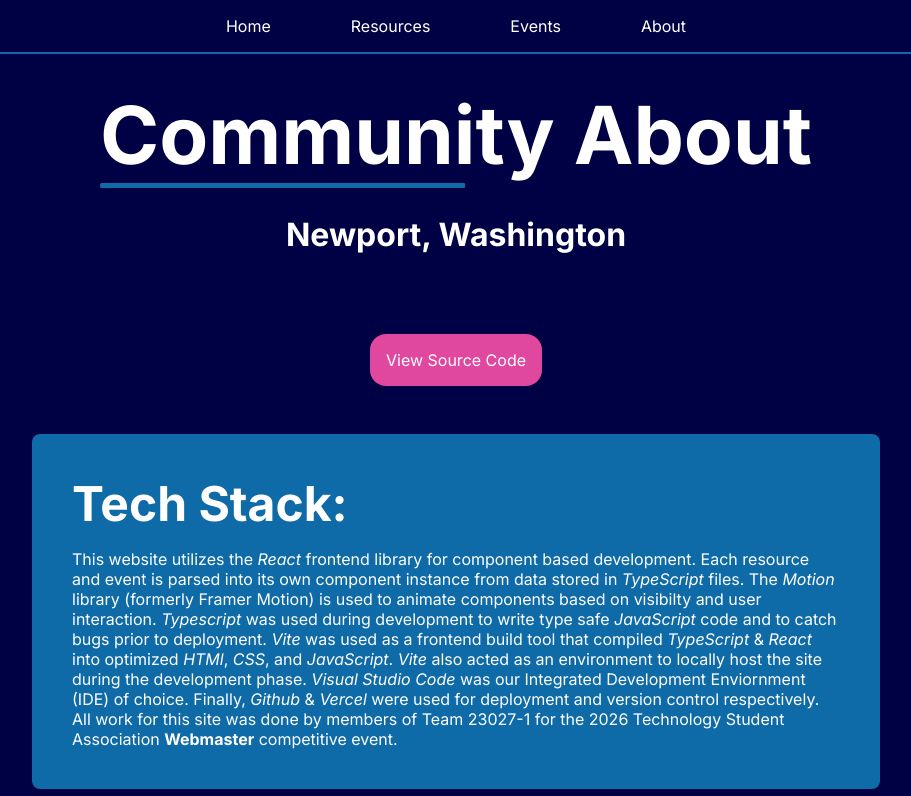
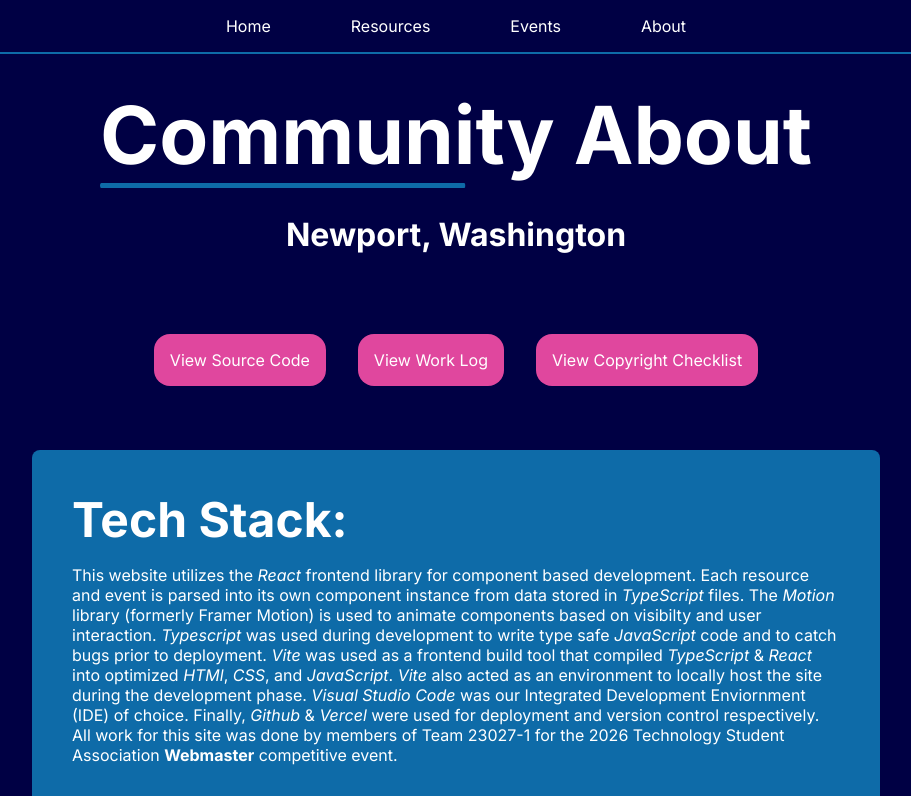
Before and after one commit to coopericksen/communityhub, a React (Vite) app: page /about in a window 1280 px wide. Shown: the top 796 px of the page, without its empty margins (184-1095 px from the left). Built offline with nearby package versions, Linux system fonts and the light colour scheme.

Commit message:
Added work log and student copyright checklist to about page

```diff
--- a/src/pages/AboutPage.tsx
+++ b/src/pages/AboutPage.tsx
@@ -13,7 +13,11 @@ function AboutPage() {
             <Nav />
             <Banner page='About'/>
 
-            <motion.a whileHover={{ scale: 1.1 }} whileTap={{ scale: 0.95 }} href="https://github.com/coopericksen/communityhub" className='about-repo-link' target='_blank'>View Source Code</motion.a>
+            <div className="about-button-container">
+                <motion.a whileHover={{ scale: 1.1 }} whileTap={{ scale: 0.95 }} href="https://github.com/coopericksen/communityhub" className='about-link' target='_blank'>View Source Code</motion.a>
+                <motion.a whileHover={{ scale: 1.1 }} whileTap={{ scale: 0.95 }} href="/assets/work_log.pdf" className='about-link' target='_blank'>View Work Log</motion.a>
+                <motion.a whileHover={{ scale: 1.1 }} whileTap={{ scale: 0.95 }} href="/assets/student_copyright_checklist.pdf" className='about-link' target='_blank'>View Copyright Checklist</motion.a>
+            </div>
 
             <div className='about-container'>
                 <h3>Tech Stack:</h3>
--- a/src/styles/AboutPage.css
+++ b/src/styles/AboutPage.css
@@ -3,17 +3,22 @@
     text-align: center;
 }
 
-.about-repo-link {
+.about-button-container {
+    display: flex;
+    justify-content: center;
+}
+
+.about-link {
     background-color: var(--accent);
     border-radius: 1rem;
     padding: 1rem;
-    margin: 3rem auto;
+    margin: 3rem 1rem;
     display: block;
     width: max-content;
     text-decoration: none;
 }
 
-.about-repo-link:hover {
+.about-link:hover {
     text-decoration: underline;
     border: 2px solid var(--white);
 }
```
Also changed, not shown: 2 other files (tests, documents, lock files or other folders).
